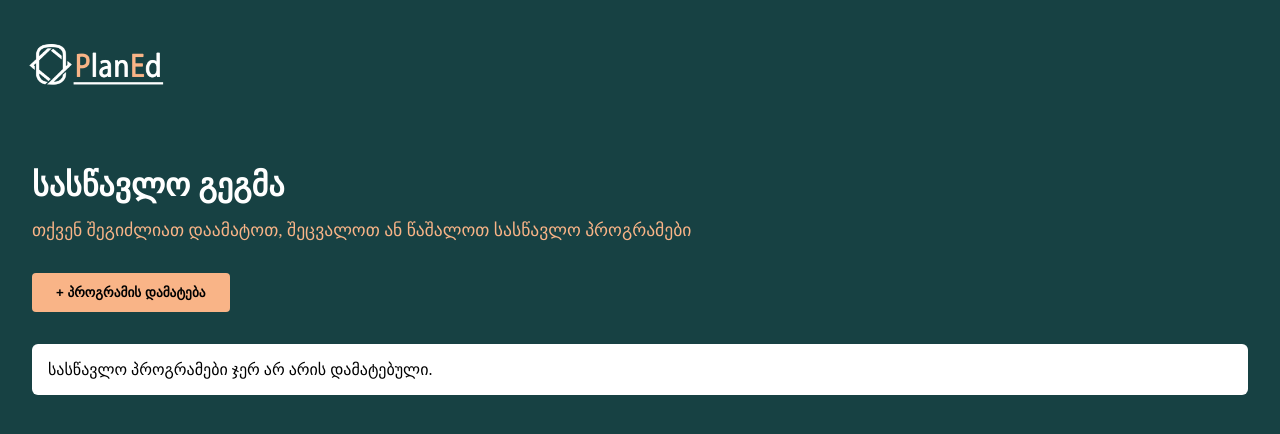
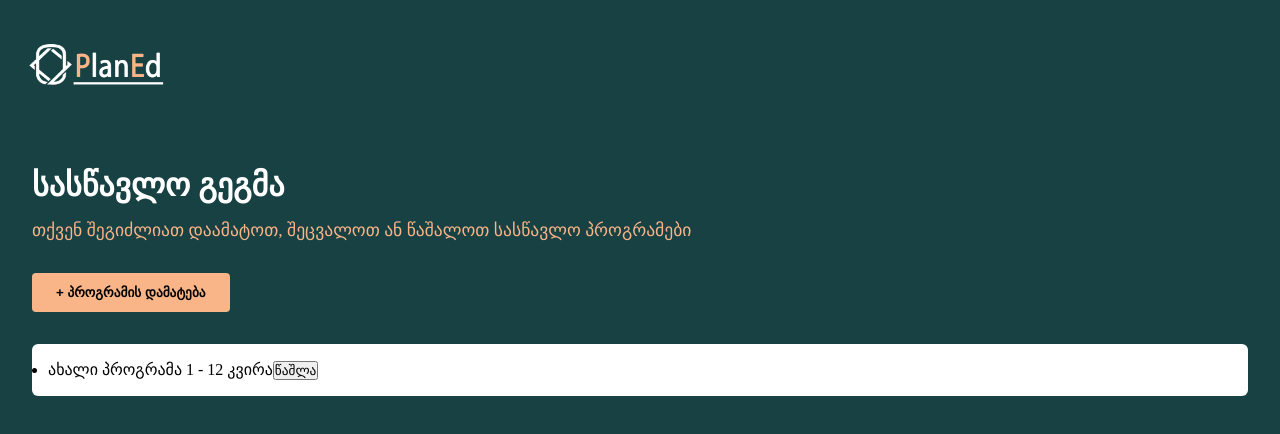
Before and after one commit to t0rn1k3/planEd-Web, a Next.js app: page /curriculum in a window 1280 px wide. Both pictures are taken after a click on the button "+ პროგრამის დამატება". Shown: the top 434 px of the page. Built offline with nearby package versions, Linux system fonts and the light colour scheme.

Commit message:
add logic for add ad removing programs in curriculim page , install uuid to generate unique ID for objects

```diff
--- a/package.json
+++ b/package.json
@@ -12,6 +12,7 @@
     "next": "16.0.3",
     "react": "19.2.0",
     "react-dom": "19.2.0",
+    "uuid": "^13.0.0",
     "zustand": "^5.0.8"
   },
   "devDependencies": {
--- a/src/app/curriculum/page.tsx
+++ b/src/app/curriculum/page.tsx
@@ -1,18 +1,46 @@
 "use client";
+
+import { useProgramStore } from "@/store/programSore";
+import { v4 as uuid } from "uuid";
 
 import styles from "./CurriculumPage.module.css";
 
 export default function CurriculumPage() {
+  const { programs, addProgram, removeProgram } = useProgramStore();
   return (
     <div className={styles.container}>
       <h1 className={styles.title}>სასწავლო გეგმა</h1>
       <p className={styles.subtitle}>
         თქვენ შეგიძლიათ დაამატოთ, შეცვალოთ ან წაშალოთ სასწავლო პროგრამები
       </p>
-      <button className={styles.addButton}>+ პროგრამის დამატება</button>
+      <button
+        className={styles.addButton}
+        onClick={() =>
+          addProgram({
+            id: uuid(),
+            name: `ახალი პროგრამა ${programs.length + 1}`,
+            totalWeeks: 12,
+            startDate: new Date().toISOString(),
+            holidays: [],
+            modules: [],
+          })
+        }
+      >
+        + პროგრამის დამატება
+      </button>
       <div className={styles.programList}>
-        {/* Placeholder for future program cards */}
-        <p>სასწავლო პროგრამები ჯერ არ არის დამატებული.</p>
+        {programs.length === 0 ? (
+          <p>სასწავლო პროგრამა ჯერ არ არის დამატებული</p>
+        ) : (
+          <ul>
+            {programs.map((p) => (
+              <li key={p.id}>
+                {p.name} - {p.totalWeeks} კვირა
+                <button onClick={() => removeProgram(p.id)}>წაშლა</button>
+              </li>
+            ))}
+          </ul>
+        )}
       </div>
     </div>
   );
--- a/src/types/program.ts
+++ b/src/types/program.ts
@@ -21,7 +21,7 @@ export interface CurriculumProgram {
   id: string;
   name: string;
   totalWeeks: number;
-  startDate: number;
+  startDate: string;
   holidays: string[];
   modules: Module[];
 }
```
Also changed, not shown: 1 other file (tests, documents, lock files or other folders).
